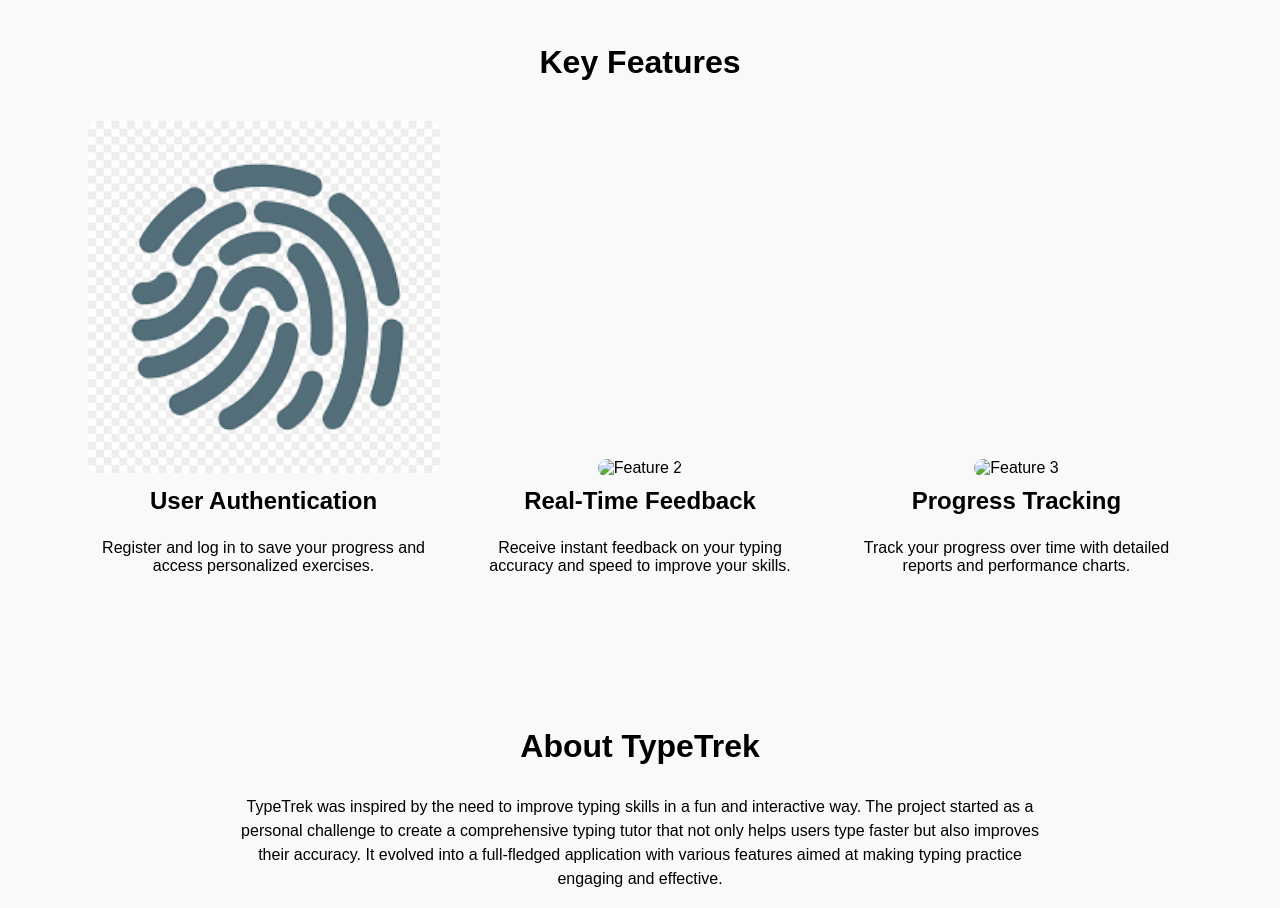
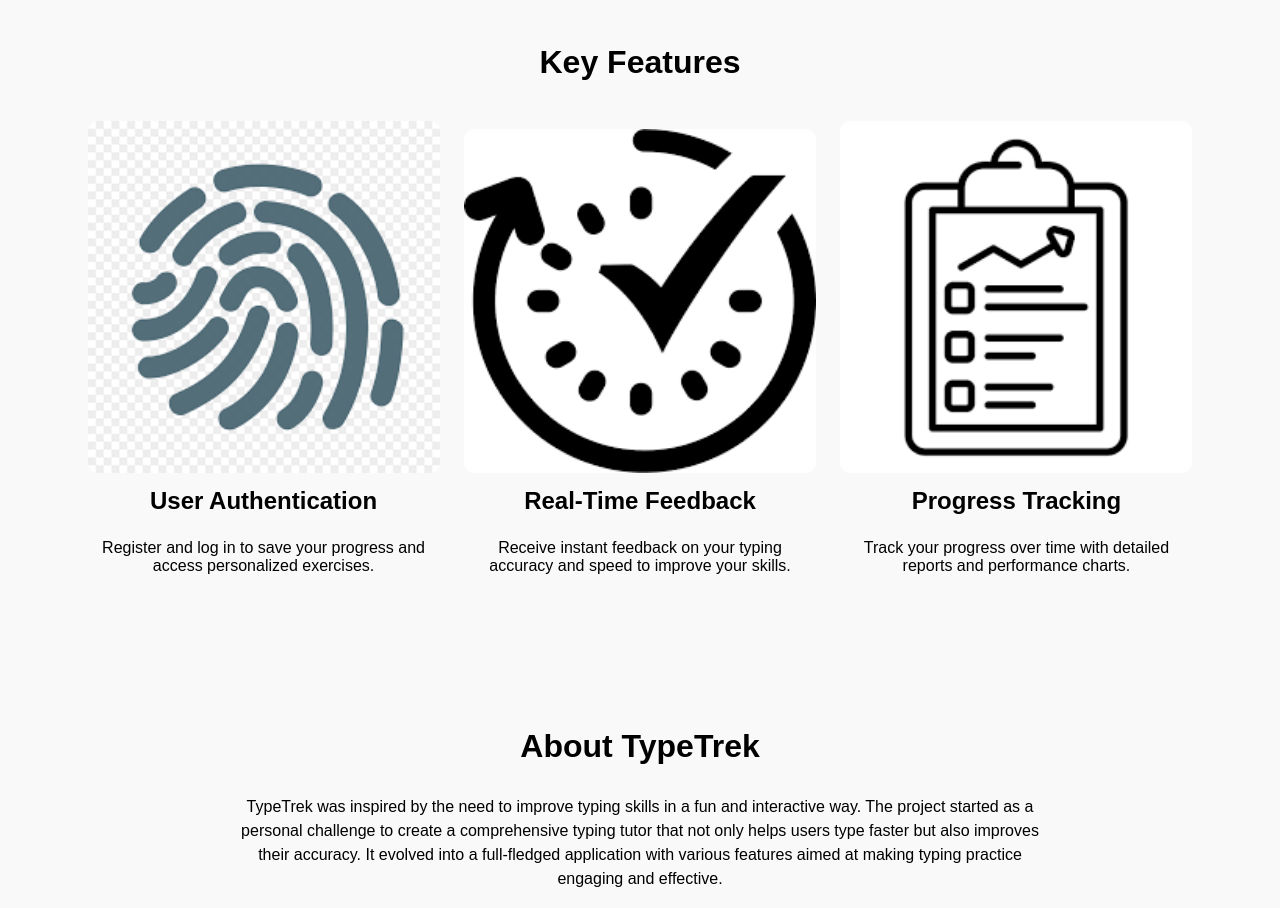
Before and after one commit to nyaxda/TypeTrek, a plain HTML site: page index.html in a window 1280 px wide. Shown: the part 980-1888 px from the top of the page. Drawn offline with Linux system fonts and the light colour scheme.

Commit message:
Update image file extensions in landing page features

```diff
--- a/index.html
+++ b/index.html
@@ -39,12 +39,12 @@
             <p>Register and log in to save your progress and access personalized exercises.</p>
         </div>
         <div class="feature">
-            <img src="./web_flask/static/images/feature2.jpg" alt="Feature 2">
+            <img src="./web_flask/static/images/feature2.png" alt="Feature 2">
             <h3>Real-Time Feedback</h3>
             <p>Receive instant feedback on your typing accuracy and speed to improve your skills.</p>
         </div>
         <div class="feature">
-            <img src="./web_flask/static/images/feature3.jpg" alt="Feature 3">
+            <img src="./web_flask/static/images/feature3.png" alt="Feature 3">
             <h3>Progress Tracking</h3>
             <p>Track your progress over time with detailed reports and performance charts.</p>
         </div>
```
